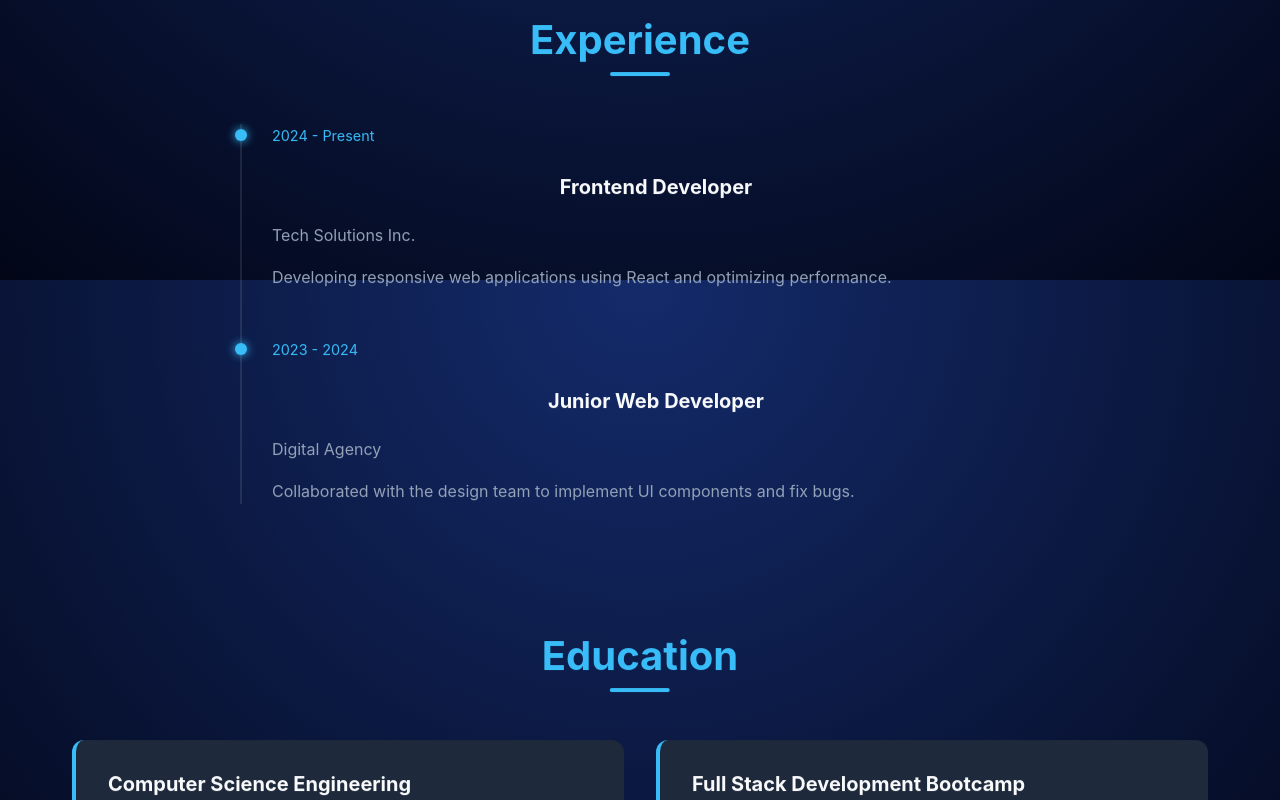
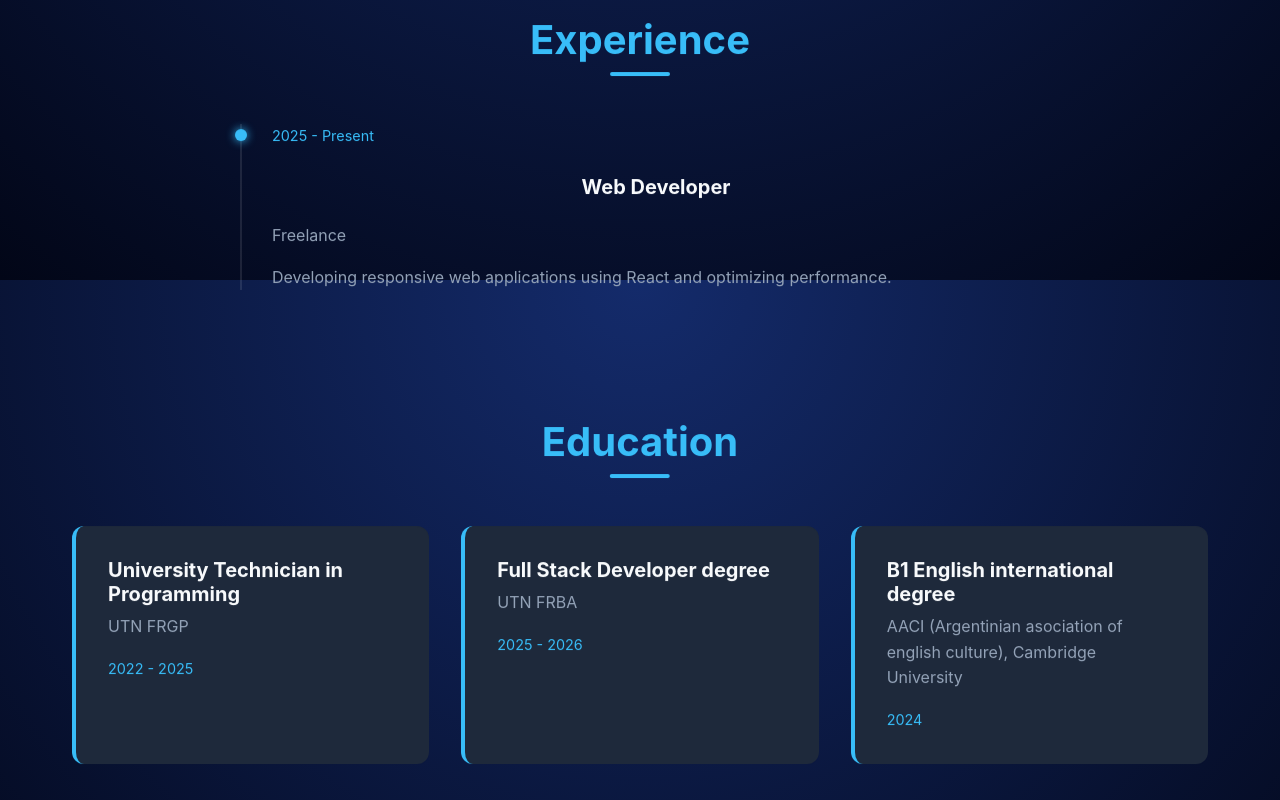
Before and after one commit to EstebanMutuverria/Porfolio-web-react, a React (Vite) app: page / in a window 1280 px wide. Shown: the part 2920-3720 px from the top of the page. Built offline with nearby package versions, Linux system fonts and the light colour scheme.

Commit message:
changes in Education, experience and projects section

```diff
--- a/src/Components/Education/Education.jsx
+++ b/src/Components/Education/Education.jsx
@@ -4,14 +4,19 @@ import './Education.css';
 const Education = () => {
     const educationList = [
         {
-            degree: "Computer Science Engineering",
-            institution: "University of Technology",
-            year: "2019 - 2023"
+            degree: "University Technician in Programming",
+            institution: "UTN FRGP",
+            year: "2022 - 2025"
         },
         {
-            degree: "Full Stack Development Bootcamp",
-            institution: "Tech Academy",
-            year: "2023"
+            degree: "Full Stack Developer degree",
+            institution: "UTN FRBA",
+            year: "2025 - 2026"
+        },
+        {
+            degree: "B1 English international degree",
+            institution: "AACI (Argentinian asociation of english culture), Cambridge University",
+            year: "2024"
         }
     ];
 
--- a/src/Components/Experiencie/Experience.jsx
+++ b/src/Components/Experiencie/Experience.jsx
@@ -4,16 +4,10 @@ import './Experience.css';
 const Experience = () => {
     const experiences = [
         {
-            role: "Frontend Developer",
-            company: "Tech Solutions Inc.",
-            period: "2024 - Present",
+            role: "Web Developer",
+            company: "Freelance",
+            period: "2025 - Present",
             description: "Developing responsive web applications using React and optimizing performance."
-        },
-        {
-            role: "Junior Web Developer",
-            company: "Digital Agency",
-            period: "2023 - 2024",
-            description: "Collaborated with the design team to implement UI components and fix bugs."
         }
     ];
 
--- a/src/Components/Projects/Projects.jsx
+++ b/src/Components/Projects/Projects.jsx
@@ -3,6 +3,7 @@ import './Projects.css';
 import img_WhatsApp from '../../assets/whatsapp-clone.png';
 import img_BankingApp from '../../assets/banking-app.png';
 import img_ECommerce from '../../assets/e-commerce.png';
+import img_WebPortfolio from '../../assets/portfolio-web.png';
 
 import {
     MorphingDialog,
@@ -48,7 +49,7 @@ const Projects = () => {
             subtitle: "React & Vite",
             description: "A modern portfolio website built with React and Vite, featuring a responsive design and smooth animations.",
             tags: ["React", "Vite", "CSS", "HTML", "JavaScript"],
-            image: null,
+            image: img_WebPortfolio,
             link: "https://github.com/EstebanMutuverria/Porfolio-web-react"
         },
         // Add more projects...
```
Also changed, not shown: src/assets/portfolio-web.png (added).
